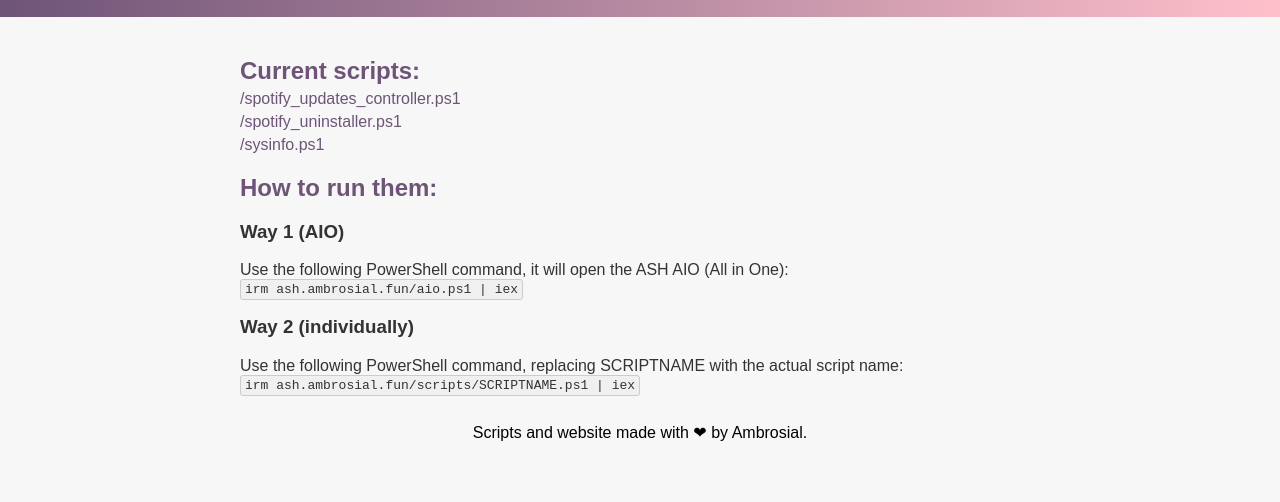
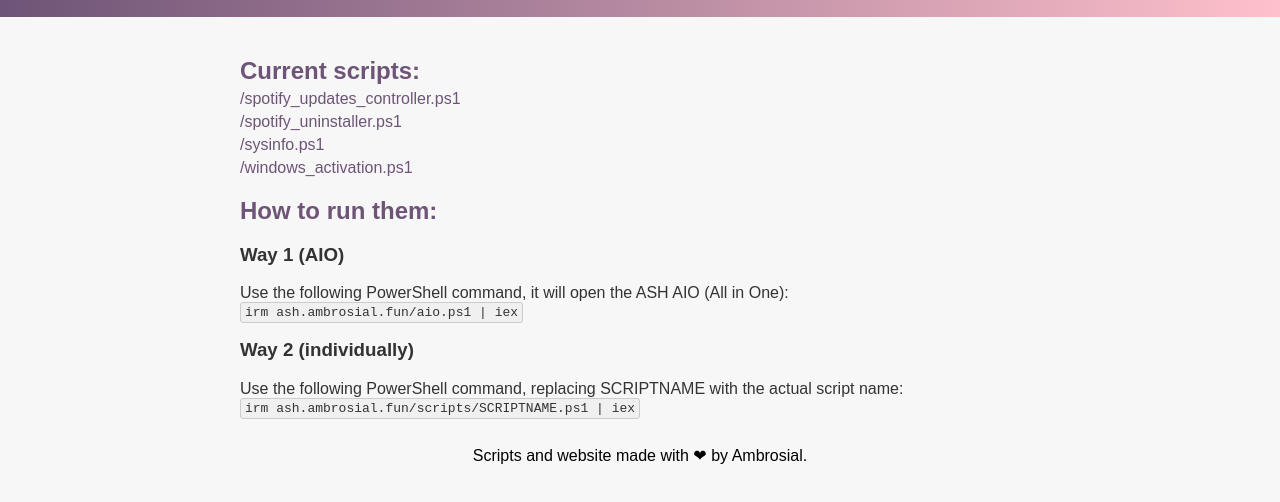
Before and after one commit to ambr0sial/ash, a plain HTML site: page index.html in a window 1280 px wide. Shown: the part 94-596 px from the top of the page. Drawn offline with Linux system fonts and the light colour scheme; a script that the page names is missing.

Commit message:
Update index.html

```diff
--- a/index.html
+++ b/index.html
@@ -31,6 +31,7 @@
                 <li><a href="scripts/spotify_updates_controller.ps1">/spotify_updates_controller.ps1</a></li>
                 <li><a href="scripts/spotify_uninstaller.ps1">/spotify_uninstaller.ps1</a></li>
                 <li><a href="scripts/sysinfo.ps1">/sysinfo.ps1</a></li>
+                <li><a href="scripts/windows_activation.ps1">/windows_activation.ps1</a></li>
             </ul>
         </section>
         <section id="instructions">
```
